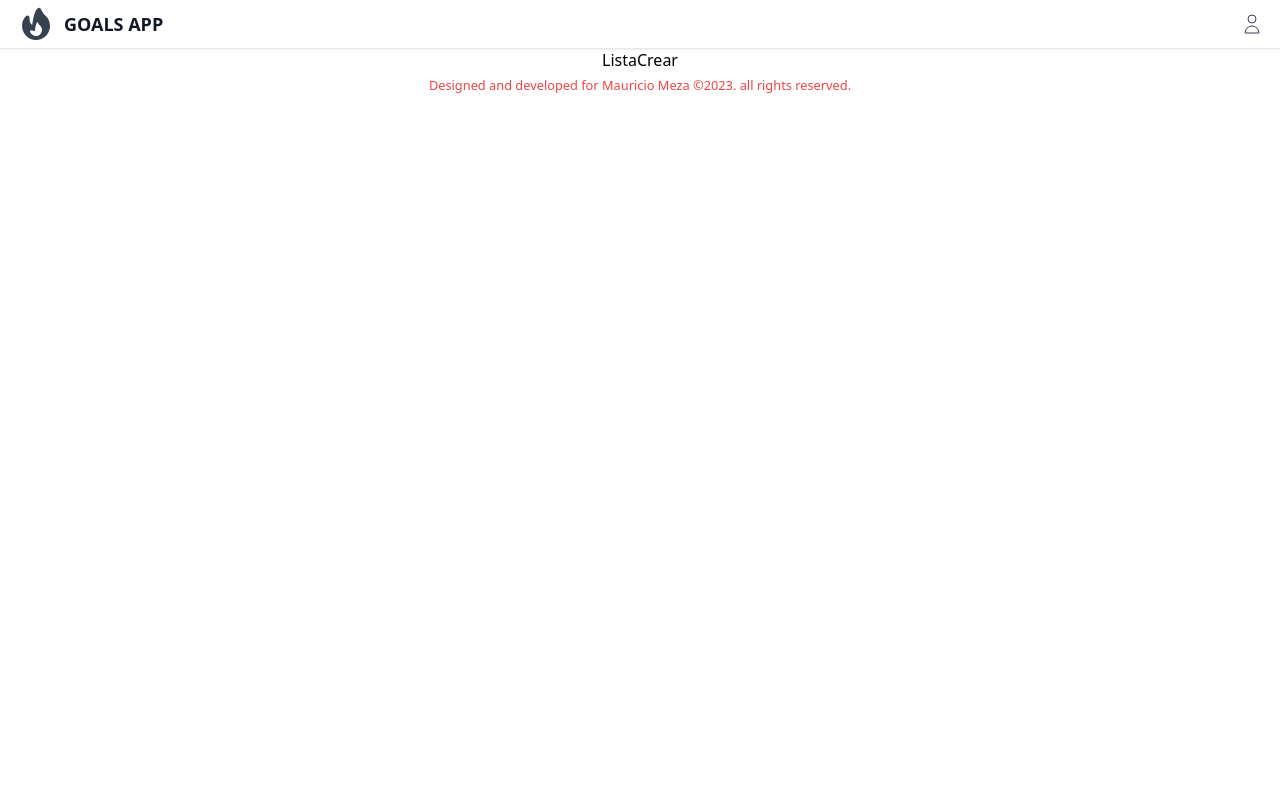
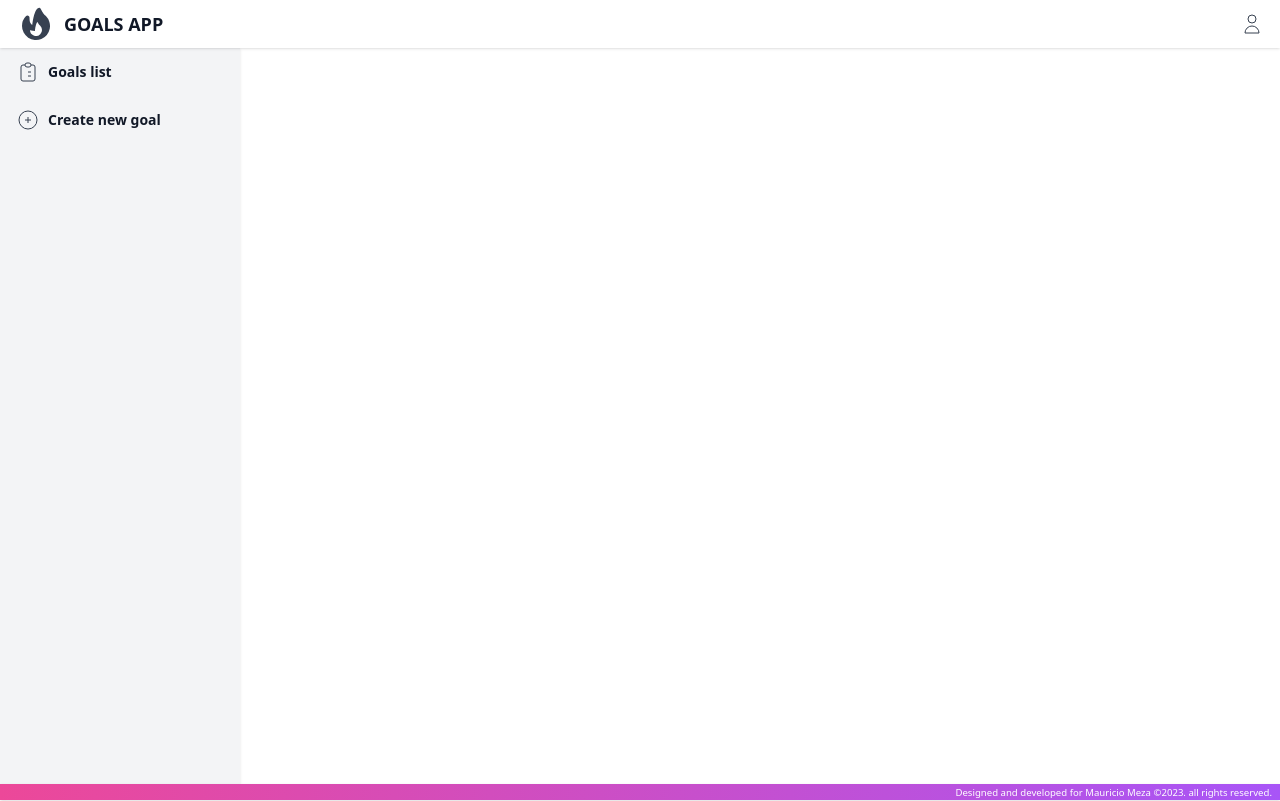
Before and after one commit to cs-mmeza/goals_app, a React (Create React App) app: page / in a window 1280 px wide. Built offline with nearby package versions, Linux system fonts and the light colour scheme.

Commit message:
add Footer add main body change css files to module.css

```diff
--- /dev/null
+++ b/src/components/shared/Footer.css
@@ -0,0 +1,3 @@
+.footer {
+    @apply shadow bg-gradient-to-r from-pink-500 to-purple-500 h-md text-xs text-right pr-2 text-white relative;
+}
--- a/src/components/shared/Footer.js
+++ b/src/components/shared/Footer.js
@@ -1,6 +1,8 @@
+import './Footer.css';
+
 function  Footer() {
     return (
-      <footer className="text-red-500">
+      <footer className="footer">
           <small>Designed and developed for Mauricio Meza ©2023. all rights reserved.</small>
       </footer>
     );
--- a/src/components/shared/Header.js
+++ b/src/components/shared/Header.js
@@ -1,21 +1,22 @@
-import "./Header.css";
-import { ReactComponent as Logo} from "../../img/logo.svg";
-import { ReactComponent as Perfil} from "../../img/perfil.svg";
+import styles from "./Header.module.css";
+import { ReactComponent as LogoSVG } from "../../img/logo.svg";
+import { ReactComponent as ProfileSVG } from "../../img/perfil.svg";
+import Links from "./Links";
 
 
-function  Header() {
+function Header() {
   return (
-    <div className="Header">
-        <div className="container">
-          <Logo className="logo"/>
-          <a href="/" className="title">Goals App</a>
-        </div>
-        <nav>
-          <a href="perfil" className="link">
-            <Perfil className="icon"/>
-          </a>
-        </nav>
-    </div>
+    <header className={styles.Header}>
+      <div className={styles.container}>
+        <LogoSVG className={styles.logo} />
+        <a href="/" className={styles.title}>Goals App</a>
+      </div>
+      <nav>
+        <Links
+          href="/profile"
+          Icon={ProfileSVG} />
+      </nav>
+    </header>
   );
 }
 
--- a/src/components/shared/Header.css
+++ b/src/components/shared/Header.module.css
@@ -1,5 +1,5 @@
 .Header {
-    @apply h-xl flex justify-between shadow bg-white text-gray-700;
+    @apply h-xl flex justify-between shadow bg-white text-gray-700 relative;
 
 }
 .container {
@@ -16,7 +16,3 @@
 .link{
     @apply flex items-center px-4 h-xl hover:bg-white;
 }
-
-.icon {
-    @apply h-6 w-6;
-}
--- /dev/null
+++ b/src/components/shared/Links.js
@@ -0,0 +1,12 @@
+import styles from "./Links.module.css";
+
+function Links ({Icon , text, href}) {
+    return ( // render if text
+        <a href={href} className={styles.link}>
+            <Icon className={styles.icon}/>
+            {text &&<span className={styles.text}>{text}</span>}
+        </a>
+    );
+}
+
+export default Links;
--- /dev/null
+++ b/src/components/shared/Links.module.css
@@ -0,0 +1,11 @@
+.icon {
+    @apply h-6 w-6;
+}
+
+.link{
+    @apply flex items-center px-4 h-xl hover:bg-gray-200;
+}
+
+.text {
+    @apply ml-2 text-sm font-semibold text-gray-900;
+}
--- a/src/components/shared/Main.js
+++ b/src/components/shared/Main.js
@@ -1,14 +1,25 @@
+import styles from "./Main.module.css";
+import Links from "./Links";
+import {ReactComponent as ListSVG } from "../../img/lista.svg";
+import {ReactComponent as NewSVG } from "../../img/nueva.svg";
+
 function  Main({children}) {
     return ( // a tag without name  in html is called a fragment.
-      <>
-          <sidenav>
-            <a href="/lista">Lista</a>
-            <a href="/crear">Crear</a>
-          </sidenav>
-          <main>
+      <div className={styles.body}>
+          <aside className={styles.aside}>
+            <Links
+              href="/list"
+              text='Goals list'
+              Icon={ListSVG} />
+            <Links
+              href="/create"
+              text='Create new goal'
+              Icon={NewSVG} />
+          </aside>
+          <main className="main">
             {children}
           </main>
-      </>
+      </div>
     );
   }
 
--- /dev/null
+++ b/src/components/shared/Main.module.css
@@ -0,0 +1,16 @@
+.body {
+    height: calc(100vh - theme('height.main'));
+    @apply flex;
+}
+
+.aside {
+    @apply flex flex-col text-gray-700 bg-gray-100 shadow w-60 h-full;
+}
+
+.main {
+    @apply h-full w-full overflow-scroll;
+}
+
+.icon {
+    @apply h-6 w-6;
+}
--- a/tailwind.config.js
+++ b/tailwind.config.js
@@ -10,6 +10,7 @@ module.exports = {
         md: '16px',
         lg: '24px',
         xl: '48px',
+        main: '64px',
       },
     },
   },
```
